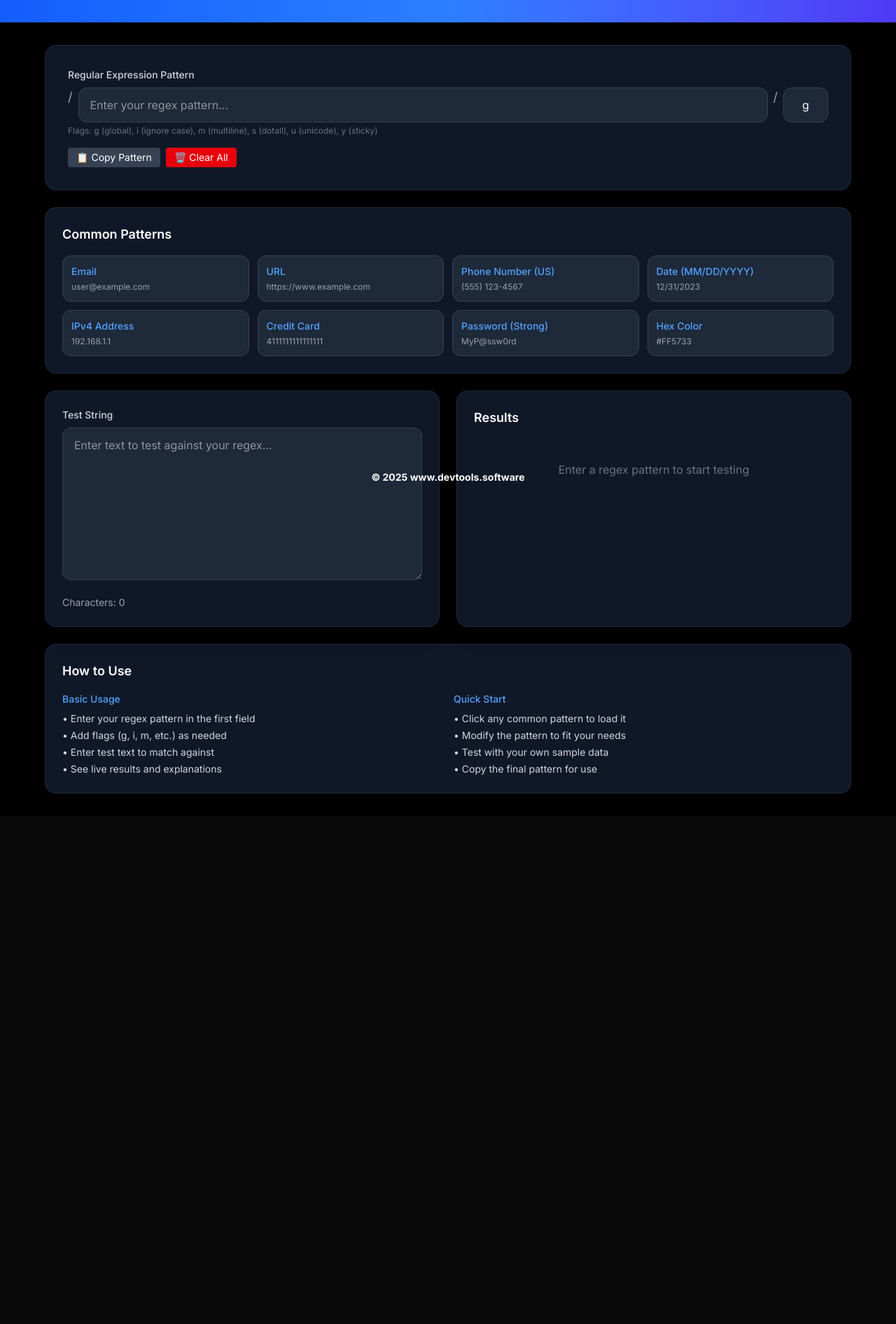
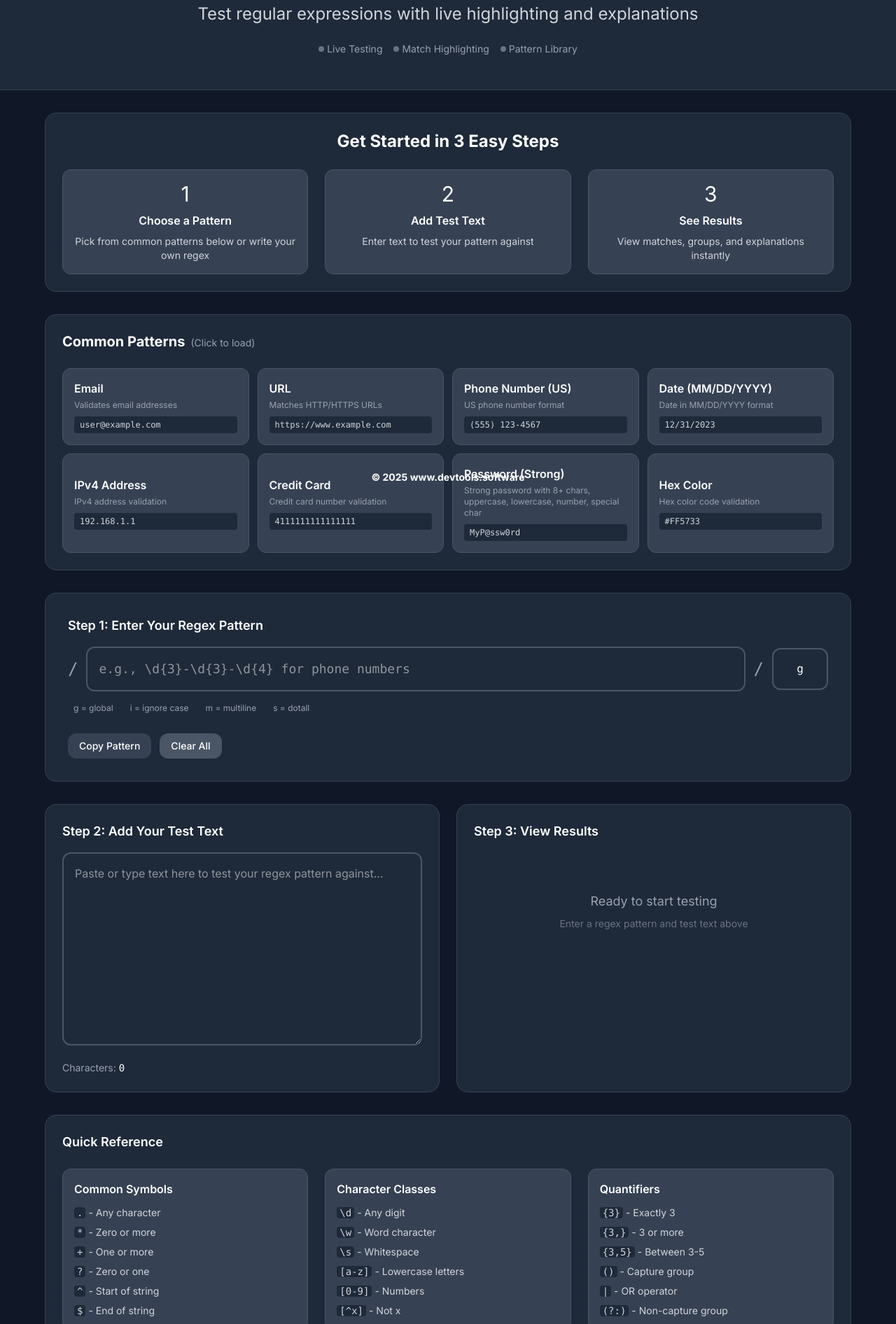
Before and after one commit to jai2992/dev-tools, a Next.js app: page /regex-tester in a window 1280 px wide. Shown: the part 108-2000 px from the top of the page at 70% size. Before the commit the page ends 1274 px from the top, so only its background shows below. Built offline with nearby package versions, Linux system fonts and the light colour scheme.

Commit message:
regex ui enhanced

```diff
--- a/src/app/regex-tester/page.tsx
+++ b/src/app/regex-tester/page.tsx
@@ -239,7 +239,7 @@ export default function RegexTesterPage() {
   };
 
   return (
-    <div className="min-h-screen bg-black text-white">
+    <div className="min-h-screen bg-gray-900 text-white">
       <Head>
         <title>Regex Tester & Builder | Free Online Tool | devtools.software</title>
         <meta name="description" content="Test regular expressions online with live highlighting, match groups, and explanations. Free regex tester with common patterns library." />
@@ -249,139 +249,234 @@ export default function RegexTesterPage() {
         <meta name="robots" content="index,follow" />
       </Head>
 
-      <header className="bg-gradient-to-r from-blue-600 via-blue-500 to-indigo-600 py-8">
+      <header className="bg-gray-800 py-12 border-b border-gray-700">
         <div className="container mx-auto px-4">
-          <h1 className="text-3xl md:text-4xl font-black text-white">Regex Tester & Builder</h1>
-          <p className="text-lg md:text-xl text-blue-100 mt-2">Test regular expressions with live highlighting and explanations</p>
+          <div className="text-center">
+            <h1 className="text-4xl md:text-5xl font-bold text-white mb-4">
+              Regex Tester & Builder
+            </h1>
+            <p className="text-xl md:text-2xl text-gray-300 mb-6">
+              Test regular expressions with live highlighting and explanations
+            </p>
+            <div className="flex flex-wrap justify-center gap-4 text-sm text-gray-400">
+              <span className="flex items-center gap-1">
+                <span className="w-2 h-2 bg-gray-500 rounded-full"></span>
+                Live Testing
+              </span>
+              <span className="flex items-center gap-1">
+                <span className="w-2 h-2 bg-gray-500 rounded-full"></span>
+                Match Highlighting
+              </span>
+              <span className="flex items-center gap-1">
+                <span className="w-2 h-2 bg-gray-500 rounded-full"></span>
+                Pattern Library
+              </span>
+            </div>
+          </div>
         </div>
       </header>
 
       <main className="container mx-auto px-4 py-8">
-        <div className="max-w-6xl mx-auto space-y-6">
+        <div className="max-w-6xl mx-auto space-y-8">
+
+          {/* Quick Start Guide */}
+          {!pattern && !testString && (
+            <div className="bg-gray-800 rounded-xl border border-gray-700 p-6 text-center">
+              <h2 className="text-2xl font-bold text-white mb-4">Get Started in 3 Easy Steps</h2>
+              <div className="grid grid-cols-1 md:grid-cols-3 gap-6 mt-6">
+                <div className="bg-gray-700 rounded-lg p-4 border border-gray-600">
+                  <div className="text-3xl mb-2">1</div>
+                  <h3 className="font-semibold text-white mb-2">Choose a Pattern</h3>
+                  <p className="text-sm text-gray-300">Pick from common patterns below or write your own regex</p>
+                </div>
+                <div className="bg-gray-700 rounded-lg p-4 border border-gray-600">
+                  <div className="text-3xl mb-2">2</div>
+                  <h3 className="font-semibold text-white mb-2">Add Test Text</h3>
+                  <p className="text-sm text-gray-300">Enter text to test your pattern against</p>
+                </div>
+                <div className="bg-gray-700 rounded-lg p-4 border border-gray-600">
+                  <div className="text-3xl mb-2">3</div>
+                  <h3 className="font-semibold text-white mb-2">See Results</h3>
+                  <p className="text-sm text-gray-300">View matches, groups, and explanations instantly</p>
+                </div>
+              </div>
+            </div>
+          )}
+
+          {/* Common Patterns */}
+          <div className="bg-gray-800 rounded-xl border border-gray-700 p-6">
+            <div className="flex items-center justify-between mb-6">
+              <h3 className="text-xl font-bold text-white">
+                Common Patterns
+                <span className="text-sm font-normal text-gray-400 ml-2">(Click to load)</span>
+              </h3>
+            </div>
+            <div className="grid grid-cols-1 md:grid-cols-2 lg:grid-cols-4 gap-3">
+              {commonPatterns.map((commonPattern, index) => (
+                <button
+                  key={index}
+                  onClick={() => loadCommonPattern(commonPattern)}
+                  className="bg-gray-700 hover:bg-gray-600 border border-gray-600 hover:border-gray-500 rounded-lg p-4 text-left transition-all duration-200"
+                  title={commonPattern.description}
+                >
+                  <div className="font-semibold text-white mb-1">
+                    {commonPattern.name}
+                  </div>
+                  <div className="text-xs text-gray-400 mb-2">
+                    {commonPattern.description}
+                  </div>
+                  <div className="text-xs text-gray-300 font-mono bg-gray-800 px-2 py-1 rounded">
+                    {commonPattern.example}
+                  </div>
+                </button>
+              ))}
+            </div>
+          </div>
           {/* Pattern Input */}
-          <div className="bg-gray-900 rounded-xl border border-gray-800 p-6 md:p-8 shadow-xl">
-            <div className="space-y-4">
+          <div className="bg-gray-800 rounded-xl border border-gray-700 p-6 md:p-8">
+            <div className="space-y-6">
               <div>
-                <label htmlFor="pattern" className="block text-sm font-medium text-gray-300 mb-2">
-                  Regular Expression Pattern
+                <div className="flex items-center gap-2 mb-4">
+                  <label htmlFor="pattern" className="text-lg font-semibold text-white">
+                    Step 1: Enter Your Regex Pattern
                   </label>
-                <div className="flex gap-2">
-                  <span className="text-gray-400 text-lg">/</span>
+                  {isValid && pattern && (
+                    <span className="text-green-400 text-sm">✓ Valid</span>
+                  )}
+                </div>
+                <div className="flex gap-3 items-center">
+                  <span className="text-gray-400 text-2xl font-mono">/</span>
                   <input
                     id="pattern"
                     type="text"
                     value={pattern}
                     onChange={(e) => setPattern(e.target.value)}
-                    placeholder="Enter your regex pattern..."
-                    className={`flex-1 bg-gray-800 border rounded-lg px-4 py-3 text-white focus:ring-2 focus:ring-blue-500 focus:border-transparent ${
-                      isValid ? 'border-gray-700' : 'border-red-500'
+                    placeholder="e.g., \d{3}-\d{3}-\d{4} for phone numbers"
+                    className={`flex-1 bg-gray-800 border-2 rounded-lg px-4 py-4 text-white text-lg font-mono focus:ring-2 focus:ring-blue-500 focus:border-transparent transition-all ${isValid ? 'border-gray-600 hover:border-gray-500' : 'border-red-500'
                       }`}
                   />
-                  <span className="text-gray-400 text-lg">/</span>
+                  <span className="text-gray-400 text-2xl font-mono">/</span>
                   <input
                     type="text"
                     value={flags}
                     onChange={(e) => setFlags(e.target.value)}
                     placeholder="gim"
-                    className="w-16 bg-gray-800 border border-gray-700 rounded-lg px-2 py-3 text-white text-center focus:ring-2 focus:ring-blue-500 focus:border-transparent"
+                    className="w-20 bg-gray-800 border-2 border-gray-600 hover:border-gray-500 rounded-lg px-3 py-4 text-white text-center font-mono focus:ring-2 focus:ring-blue-500 focus:border-transparent transition-all"
                   />
                 </div>
-                <p className="text-xs text-gray-500 mt-1">
-                  Flags: g (global), i (ignore case), m (multiline), s (dotall), u (unicode), y (sticky)
+                <div className="flex flex-wrap gap-2 mt-3 text-xs text-gray-400">
+                  <span className="bg-gray-800 px-2 py-1 rounded">g = global</span>
+                  <span className="bg-gray-800 px-2 py-1 rounded">i = ignore case</span>
+                  <span className="bg-gray-800 px-2 py-1 rounded">m = multiline</span>
+                  <span className="bg-gray-800 px-2 py-1 rounded">s = dotall</span>
+                </div>
+                {error && (
+                  <div className="bg-red-900/50 border border-red-500 rounded-lg p-3 mt-3">
+                    <p className="text-red-300 text-sm flex items-center gap-2">
+                      <span>❌</span>
+                      {error}
                     </p>
-                {error && (
-                  <p className="text-red-400 text-sm mt-2">{error}</p>
+                  </div>
                 )}
               </div>
 
-              <div className="flex flex-wrap gap-2">
+              <div className="flex flex-wrap gap-3">
                 <button
                   onClick={() => copyToClipboard(pattern, 'Pattern')}
-                  className="bg-gray-700 hover:bg-gray-600 px-3 py-1 rounded text-sm transition-colors"
+                  disabled={!pattern}
+                  className="bg-gray-600 hover:bg-gray-500 disabled:bg-gray-700 disabled:cursor-not-allowed px-4 py-2 rounded-lg text-sm font-medium transition-colors"
                 >
-                  📋 Copy Pattern
+                  Copy Pattern
                 </button>
                 <button
                   onClick={clearAll}
-                  className="bg-red-600 hover:bg-red-700 px-3 py-1 rounded text-sm transition-colors"
+                  className="bg-gray-600 hover:bg-gray-500 px-4 py-2 rounded-lg text-sm font-medium transition-colors"
                 >
-                  🗑️ Clear All
+                  Clear All
                 </button>
                 {copyFeedback && (
-                  <span className="text-green-400 text-sm py-1">{copyFeedback}</span>
+                  <span className="text-green-400 text-sm py-2">
+                    {copyFeedback}
+                  </span>
                 )}
               </div>
             </div>
           </div>
 
-          {/* Common Patterns */}
-          <div className="bg-gray-900 rounded-xl border border-gray-800 p-6 shadow-xl">
-            <h3 className="text-lg font-semibold text-white mb-4">Common Patterns</h3>
-            <div className="grid grid-cols-1 md:grid-cols-2 lg:grid-cols-4 gap-3">
-              {commonPatterns.map((commonPattern, index) => (
-                <button
-                  key={index}
-                  onClick={() => loadCommonPattern(commonPattern)}
-                  className="bg-gray-800 hover:bg-gray-700 border border-gray-700 rounded-lg p-3 text-left transition-colors"
-                  title={commonPattern.description}
-                >
-                  <div className="font-medium text-blue-400 text-sm">{commonPattern.name}</div>
-                  <div className="text-xs text-gray-400 mt-1 truncate">{commonPattern.example}</div>
-                </button>
-              ))}
-            </div>
-          </div>
+
 
           <div className="grid grid-cols-1 lg:grid-cols-2 gap-6">
             {/* Test String */}
-            <div className="bg-gray-900 rounded-xl border border-gray-800 p-6 shadow-xl">
+            <div className="bg-gray-800 rounded-xl border border-gray-700 p-6">
               <div className="space-y-4">
-                <div>
-                  <label htmlFor="testString" className="block text-sm font-medium text-gray-300 mb-2">
-                    Test String
+                <div className="flex items-center gap-2 mb-4">
+                  <label htmlFor="testString" className="text-lg font-semibold text-white">
+                    Step 2: Add Your Test Text
                   </label>
+                </div>
                 <textarea
                   id="testString"
                   value={testString}
                   onChange={(e) => setTestString(e.target.value)}
-                    placeholder="Enter text to test against your regex..."
-                    rows={8}
-                    className="w-full bg-gray-800 border border-gray-700 rounded-lg px-4 py-3 text-white focus:ring-2 focus:ring-blue-500 focus:border-transparent resize-vertical"
+                  placeholder="Paste or type text here to test your regex pattern against..."
+                  rows={10}
+                  className="w-full bg-gray-800 border-2 border-gray-600 hover:border-gray-500 rounded-lg px-4 py-4 text-white focus:ring-2 focus:ring-blue-500 focus:border-transparent resize-vertical transition-all"
                 />
-                </div>
 
-                <div className="text-sm text-gray-400">
-                  Characters: {testString.length}
+                <div className="flex justify-between items-center text-sm">
+                  <span className="text-gray-400">
+                    Characters: <span className="text-white font-mono">{testString.length}</span>
+                  </span>
+                  {testString && (
+                    <span className="text-green-400">✓ Ready to test</span>
+                  )}
                 </div>
               </div>
             </div>
 
             {/* Results */}
-            <div className="bg-gray-900 rounded-xl border border-gray-800 p-6 shadow-xl">
-              <h3 className="text-lg font-semibold text-white mb-4">
-                Results {matches.length > 0 && <span className="text-green-400">({matches.length} matches)</span>}
+            <div className="bg-gray-800 rounded-xl border border-gray-700 p-6">
+              <div className="flex items-center gap-2 mb-6">
+                <h3 className="text-lg font-semibold text-white">
+                  Step 3: View Results
+                  {matches.length > 0 && (
+                    <span className="ml-2 bg-gray-600 text-white px-2 py-1 rounded text-xs font-medium">
+                      {matches.length} match{matches.length !== 1 ? 'es' : ''}
+                    </span>
+                  )}
                 </h3>
+              </div>
 
               {pattern && testString && (
-                <div className="space-y-4">
+                <div className="space-y-6">
                   <div>
-                    <h4 className="text-sm font-medium text-gray-300 mb-2">Highlighted Matches</h4>
-                    <div className="bg-gray-800 border border-gray-700 rounded-lg p-4 min-h-[120px] whitespace-pre-wrap font-mono text-sm">
+                    <h4 className="text-sm font-semibold text-gray-300 mb-3">
+                      Highlighted Matches
+                    </h4>
+                    <div className="bg-gray-700 border border-gray-600 rounded-lg p-4 min-h-[140px] whitespace-pre-wrap font-mono text-sm leading-relaxed">
                       {highlightMatches(testString, matches)}
                     </div>
                   </div>
 
                   {matches.length > 0 && (
                     <div>
-                      <h4 className="text-sm font-medium text-gray-300 mb-2">Match Details</h4>
-                      <div className="space-y-2 max-h-32 overflow-y-auto">
+                      <h4 className="text-sm font-semibold text-gray-300 mb-3">
+                        Match Details
+                      </h4>
+                      <div className="space-y-3 max-h-40 overflow-y-auto">
                         {matches.map((match, index) => (
-                          <div key={index} className="bg-gray-800 border border-gray-700 rounded p-2 text-sm">
-                            <div className="text-yellow-400 font-mono">&quot;{match.match}&quot;</div>
-                            <div className="text-gray-400">Index: {match.index}</div>
+                          <div key={index} className="bg-gray-700 border border-gray-600 rounded-lg p-3 text-sm">
+                            <div className="flex items-center justify-between mb-2">
+                              <span className="text-white font-mono font-semibold">
+                                Match #{index + 1}: "{match.match}"
+                              </span>
+                              <span className="text-xs text-gray-400 bg-gray-800 px-2 py-1 rounded">
+                                Index: {match.index}
+                              </span>
+                            </div>
                             {match.groups && match.groups.length > 0 && (
-                              <div className="text-blue-400">
-                                Groups: {match.groups.map((group, i) => `$${i + 1}: &quot;${group}&quot;`).join(', ')}
+                              <div className="text-gray-300 text-xs">
+                                <span className="text-gray-400">Groups:</span> {match.groups.map((group, i) => `$${i + 1}: "${group}"`).join(', ')}
                               </div>
                             )}
                           </div>
@@ -393,14 +488,30 @@ export default function RegexTesterPage() {
               )}
 
               {pattern && testString && matches.length === 0 && isValid && (
-                <div className="text-gray-400 text-center py-8">
-                  No matches found
+                <div className="text-center py-12">
+                  <div className="text-gray-400 text-lg">No matches found</div>
+                  <div className="text-gray-500 text-sm mt-2">Try adjusting your pattern or test text</div>
                 </div>
               )}
 
-              {!pattern && (
-                <div className="text-gray-500 text-center py-8">
-                  Enter a regex pattern to start testing
+              {!pattern && !testString && (
+                <div className="text-center py-12">
+                  <div className="text-gray-400 text-lg">Ready to start testing</div>
+                  <div className="text-gray-500 text-sm mt-2">Enter a regex pattern and test text above</div>
+                </div>
+              )}
+
+              {!pattern && testString && (
+                <div className="text-center py-12">
+                  <div className="text-gray-400 text-lg">Add a regex pattern to begin</div>
+                  <div className="text-gray-500 text-sm mt-2">Choose from common patterns or write your own</div>
+                </div>
+              )}
+
+              {pattern && !testString && (
+                <div className="text-center py-12">
+                  <div className="text-gray-400 text-lg">Add test text to see matches</div>
+                  <div className="text-gray-500 text-sm mt-2">Enter some text to test your pattern against</div>
                 </div>
               )}
             </div>
@@ -408,38 +519,65 @@ export default function RegexTesterPage() {
 
           {/* Explanation */}
           {explanation && (
-            <div className="bg-gray-900 rounded-xl border border-gray-800 p-6 shadow-xl">
-              <h3 className="text-lg font-semibold text-white mb-4">Pattern Explanation</h3>
-              <div className="bg-gray-800 border border-gray-700 rounded-lg p-4">
-                <pre className="text-sm text-gray-300 whitespace-pre-wrap">{explanation}</pre>
+            <div className="bg-gray-800 rounded-xl border border-gray-700 p-6">
+              <div className="flex items-center gap-2 mb-4">
+                <h3 className="text-lg font-semibold text-white">Pattern Explanation</h3>
+              </div>
+              <div className="bg-gray-700 border border-gray-600 rounded-lg p-4">
+                <pre className="text-sm text-gray-300 whitespace-pre-wrap leading-relaxed">{explanation}</pre>
               </div>
             </div>
           )}
 
-          {/* Usage Instructions */}
-          <div className="bg-gray-900 rounded-xl border border-gray-800 p-6 shadow-xl">
-            <h3 className="text-lg font-semibold text-white mb-4">How to Use</h3>
-            <div className="grid grid-cols-1 md:grid-cols-2 gap-4 text-sm text-gray-300">
-              <div>
-                <h4 className="font-medium text-blue-400 mb-2">Basic Usage</h4>
-                <ul className="space-y-1">
-                  <li>• Enter your regex pattern in the first field</li>
-                  <li>• Add flags (g, i, m, etc.) as needed</li>
-                  <li>• Enter test text to match against</li>
-                  <li>• See live results and explanations</li>
-                </ul>
+          {/* Usage Instructions - Only show when no pattern is entered */}
+          {!pattern && !testString && (
+            <div className="bg-gray-800 rounded-xl border border-gray-700 p-6">
+              <div className="flex items-center gap-2 mb-6">
+                <h3 className="text-lg font-semibold text-white">Quick Reference</h3>
               </div>
-              <div>
-                <h4 className="font-medium text-blue-400 mb-2">Quick Start</h4>
-                <ul className="space-y-1">
-                  <li>• Click any common pattern to load it</li>
-                  <li>• Modify the pattern to fit your needs</li>
-                  <li>• Test with your own sample data</li>
-                  <li>• Copy the final pattern for use</li>
-                </ul>
+              <div className="grid grid-cols-1 md:grid-cols-3 gap-6">
+                <div className="bg-gray-700 border border-gray-600 rounded-lg p-4">
+                  <h4 className="font-semibold text-white mb-3">
+                    Common Symbols
+                  </h4>
+                  <div className="space-y-2 text-sm text-gray-300">
+                    <div><code className="bg-gray-800 px-1 rounded">.</code> - Any character</div>
+                    <div><code className="bg-gray-800 px-1 rounded">*</code> - Zero or more</div>
+                    <div><code className="bg-gray-800 px-1 rounded">+</code> - One or more</div>
+                    <div><code className="bg-gray-800 px-1 rounded">?</code> - Zero or one</div>
+                    <div><code className="bg-gray-800 px-1 rounded">^</code> - Start of string</div>
+                    <div><code className="bg-gray-800 px-1 rounded">$</code> - End of string</div>
+                  </div>
+                </div>
+                <div className="bg-gray-700 border border-gray-600 rounded-lg p-4">
+                  <h4 className="font-semibold text-white mb-3">
+                    Character Classes
+                  </h4>
+                  <div className="space-y-2 text-sm text-gray-300">
+                    <div><code className="bg-gray-800 px-1 rounded">\d</code> - Any digit</div>
+                    <div><code className="bg-gray-800 px-1 rounded">\w</code> - Word character</div>
+                    <div><code className="bg-gray-800 px-1 rounded">\s</code> - Whitespace</div>
+                    <div><code className="bg-gray-800 px-1 rounded">[a-z]</code> - Lowercase letters</div>
+                    <div><code className="bg-gray-800 px-1 rounded">[0-9]</code> - Numbers</div>
+                    <div><code className="bg-gray-800 px-1 rounded">[^x]</code> - Not x</div>
+                  </div>
+                </div>
+                <div className="bg-gray-700 border border-gray-600 rounded-lg p-4">
+                  <h4 className="font-semibold text-white mb-3">
+                    Quantifiers
+                  </h4>
+                  <div className="space-y-2 text-sm text-gray-300">
+                    <div><code className="bg-gray-800 px-1 rounded">{`{3}`}</code> - Exactly 3</div>
+                    <div><code className="bg-gray-800 px-1 rounded">{`{3,}`}</code> - 3 or more</div>
+                    <div><code className="bg-gray-800 px-1 rounded">{`{3,5}`}</code> - Between 3-5</div>
+                    <div><code className="bg-gray-800 px-1 rounded">()</code> - Capture group</div>
+                    <div><code className="bg-gray-800 px-1 rounded">|</code> - OR operator</div>
+                    <div><code className="bg-gray-800 px-1 rounded">(?:)</code> - Non-capture group</div>
                   </div>
                 </div>
               </div>
+            </div>
+          )}
         </div>
       </main>
     </div>
```
Lines whose indentation alone changed are shown as unchanged.
